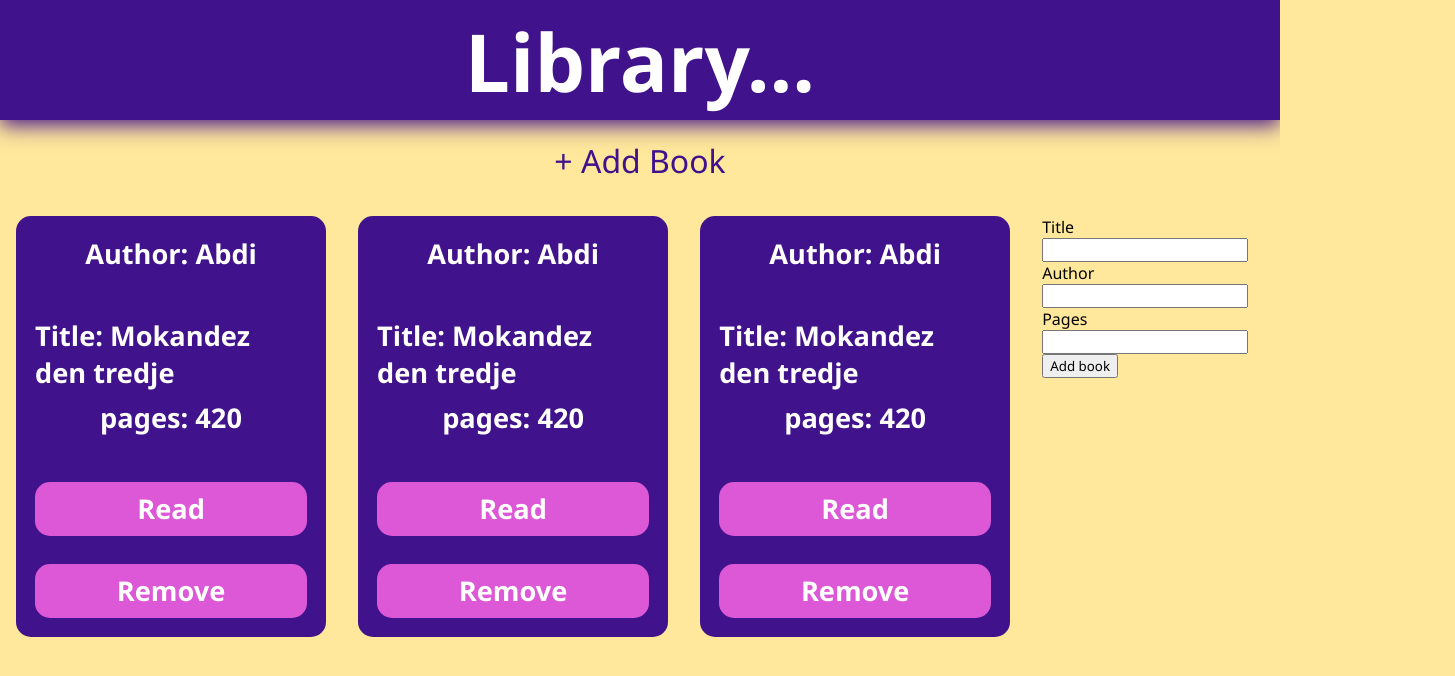
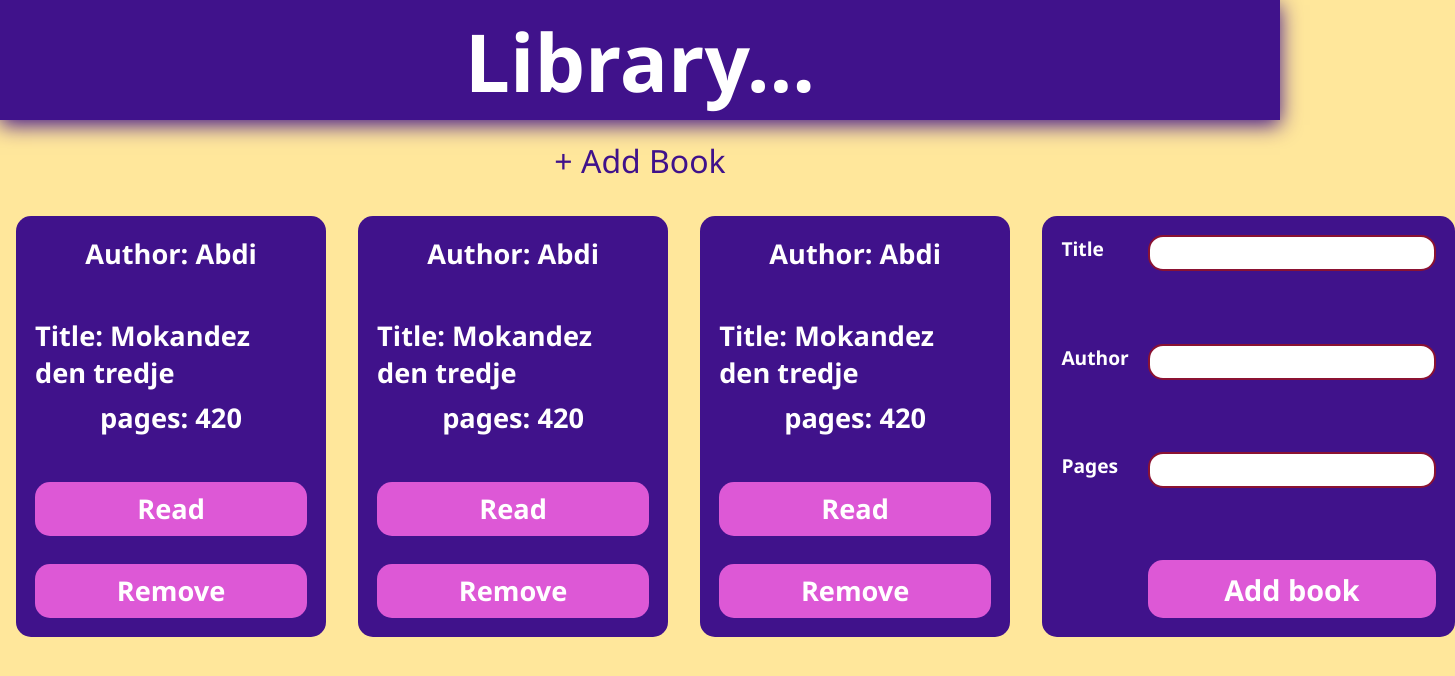
Before and after one commit to baldx/Library.1, a plain HTML site: page index.html in a window 1280 px wide. Shown: the whole page, 1455 px wide, since content can reach past the window. Drawn offline with Linux system fonts and the light colour scheme.

Commit message:
style and position form

```diff
--- a/style.css
+++ b/style.css
@@ -107,3 +107,49 @@ header {
     border-radius: 15px;
     transition: 200ms;
 }
+
+/*FORM STYLES*/
+
+form {
+    box-sizing: border-box;
+    background: var(--dark-color);
+    color: white;
+    display: grid;
+    grid-template-columns: repeat(1, 1fr 5fr);
+    grid-template-rows: repeat(3, 1fr);
+    gap: 1em;
+    font-size: 1.2em;
+    border-radius: 15px;
+    padding: 1em;
+    font-weight: 700;
+}
+
+input[type="text"], input[type="number"] {
+    height: 2em;
+    border: none;
+    border-radius: 15px;
+    padding: 16px;
+}
+
+form button {
+    font-size: 1.5em;
+    height: 2em;
+    width: 10em;
+    border: none;
+    border-radius: 15px;
+    background: var(--btn-hover);
+    color: white;
+    font-weight: 700;
+    transition: 200ms;
+    grid-column-start: 2;
+
+}
+
+input:focus {
+    border: 2px solid var(--btn-hover);
+    outline: none;
+}
+
+input:invalid {
+    border: 2px solid #8b1232;
+}
```
